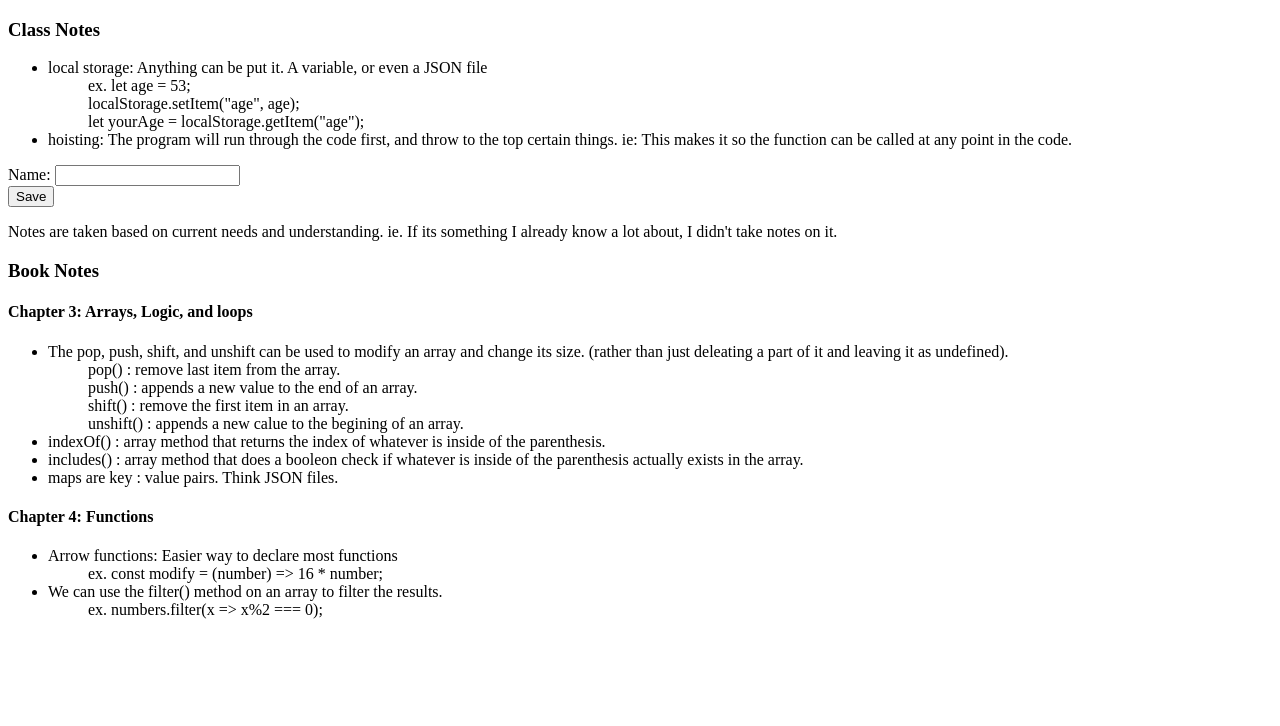
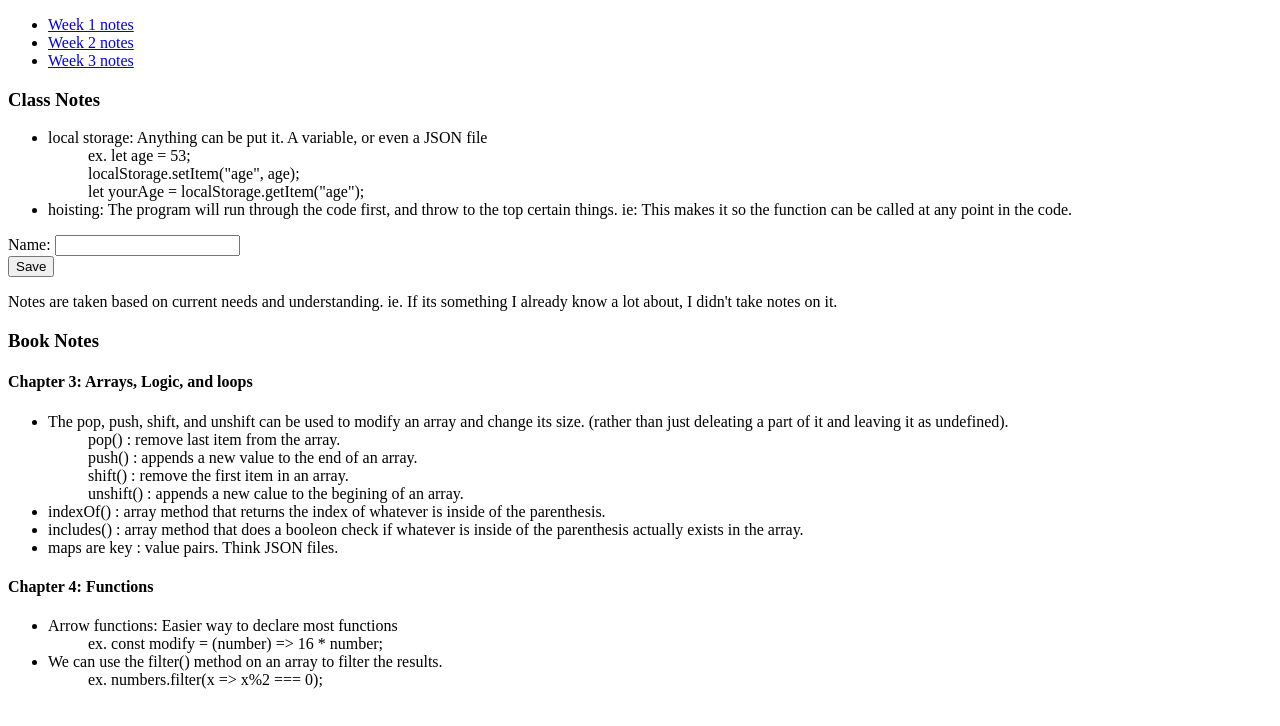
Before and after one commit to eherman247/WDD330_WebFrontDev2, a plain HTML site: page week2/index.html in a window 1280 px wide. Drawn offline with Linux system fonts and the light colour scheme.

Commit message:
Modified week 2 notes to include the nav

```diff
--- a/week2/index.html
+++ b/week2/index.html
@@ -8,6 +8,12 @@
     <link rel="stylesheet" href="styles/week2.css"/>
 </head>
 <body>
+
+    <nav>
+        <ul>
+
+        </ul>
+    </nav>
 
     <h3>Class Notes</h3>
     <ul>
--- a/week2/scripts/week2.js
+++ b/week2/scripts/week2.js
@@ -1,3 +1,38 @@
+const links = [{
+    label: "Week 1 notes",
+    url: "../week1/index.html"
+},
+{
+    label: "Week 2 notes",
+    url: "../week2/index.html"
+},
+{
+    label: "Week 3 notes",
+    url: "../week3/index.html"
+}
+];
+
+// get pointer to <ul> element
+let ul = document.querySelector("ul");
+
+
+
+
+
+links.forEach(
+link => {
+    ul.innerHTML +=
+    `
+        <li>
+            <a href="${link.url}">${link.label}</a>
+        </li>
+    `;
+}
+);
+
+
+
+
 // //A bit of test code from class
 // let fName = "Ethan";
 // let lName = "Herman";
```
